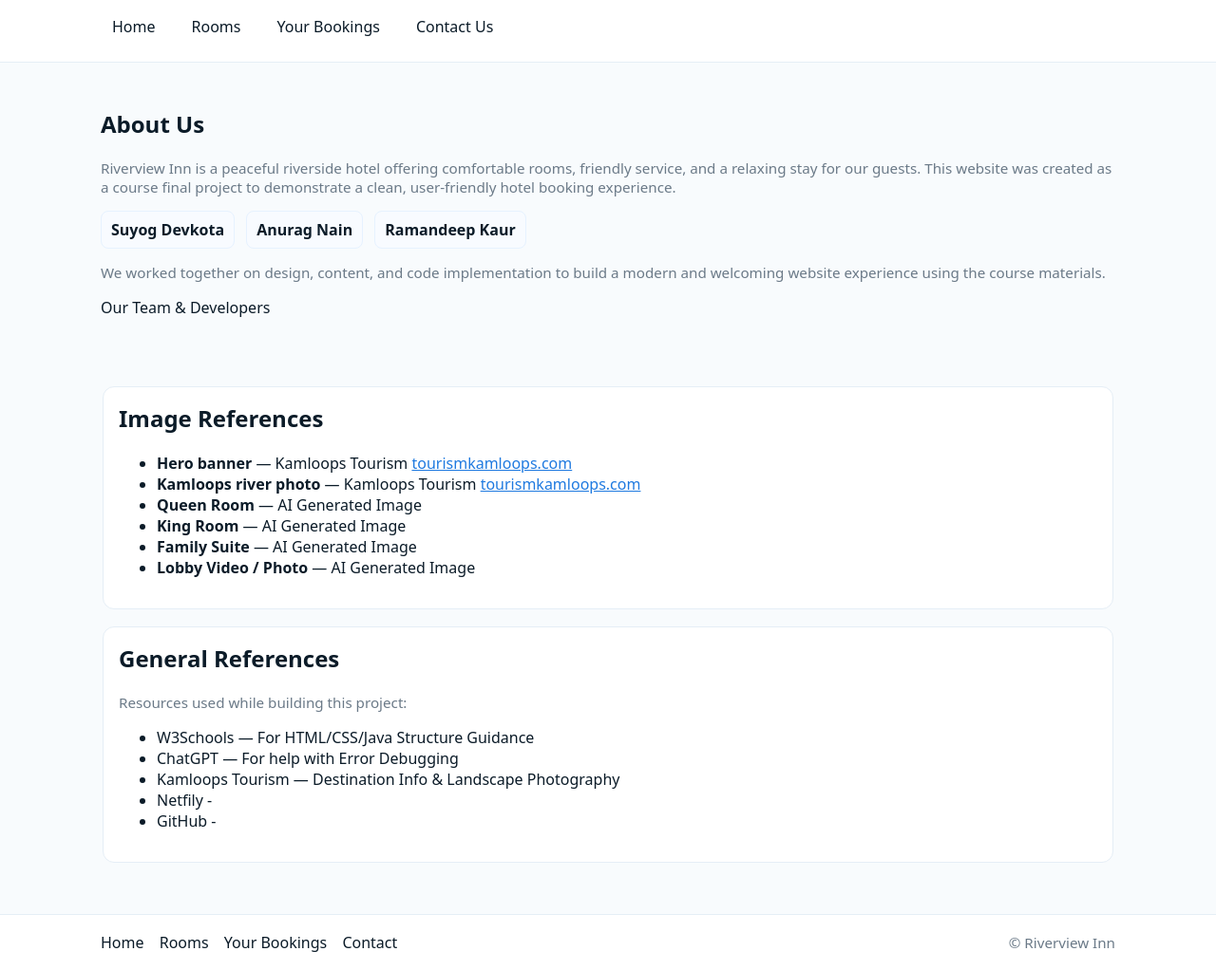
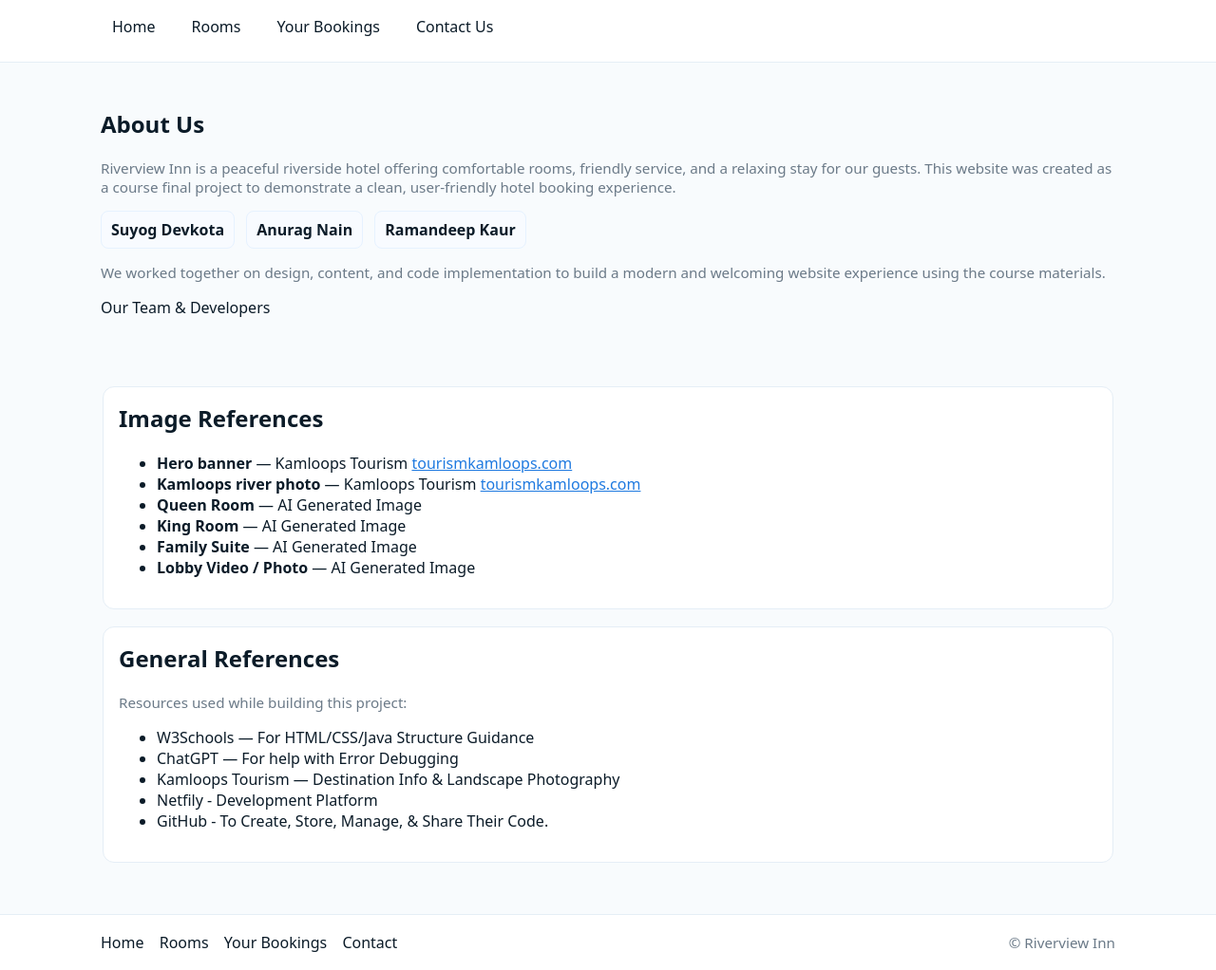
Before and after one commit to DevkotaSuyog/Riverview-Inn-Kamloops, a plain HTML site: page reference.html in a window 1280 px wide. Shown: the part 75-1097 px from the top of the page at 95% size. Drawn offline with Linux system fonts and the light colour scheme.

Commit message:
Update reference.html

```diff
--- a/reference.html
+++ b/reference.html
@@ -133,8 +133,8 @@
           <li>W3Schools — For HTML/CSS/Java Structure Guidance</li>
           <li>ChatGPT — For help with Error Debugging</li>
           <li>Kamloops Tourism — Destination Info & Landscape Photography</li>
-          <li>Netfily - </li>
-          <li>GitHub - </li>
+          <li>Netfily - Development Platform </li>
+          <li>GitHub - To Create, Store, Manage, & Share Their Code.</li>
         </ul>
       </article>
     </section>
```
